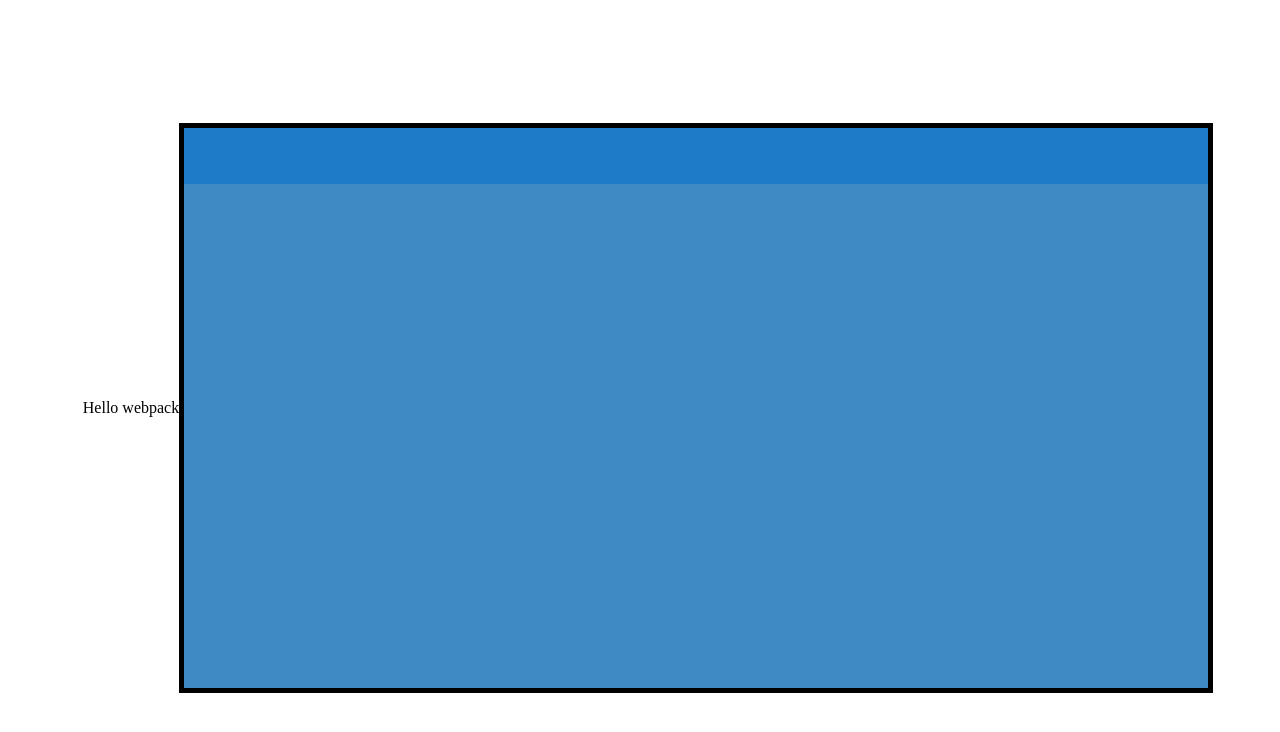
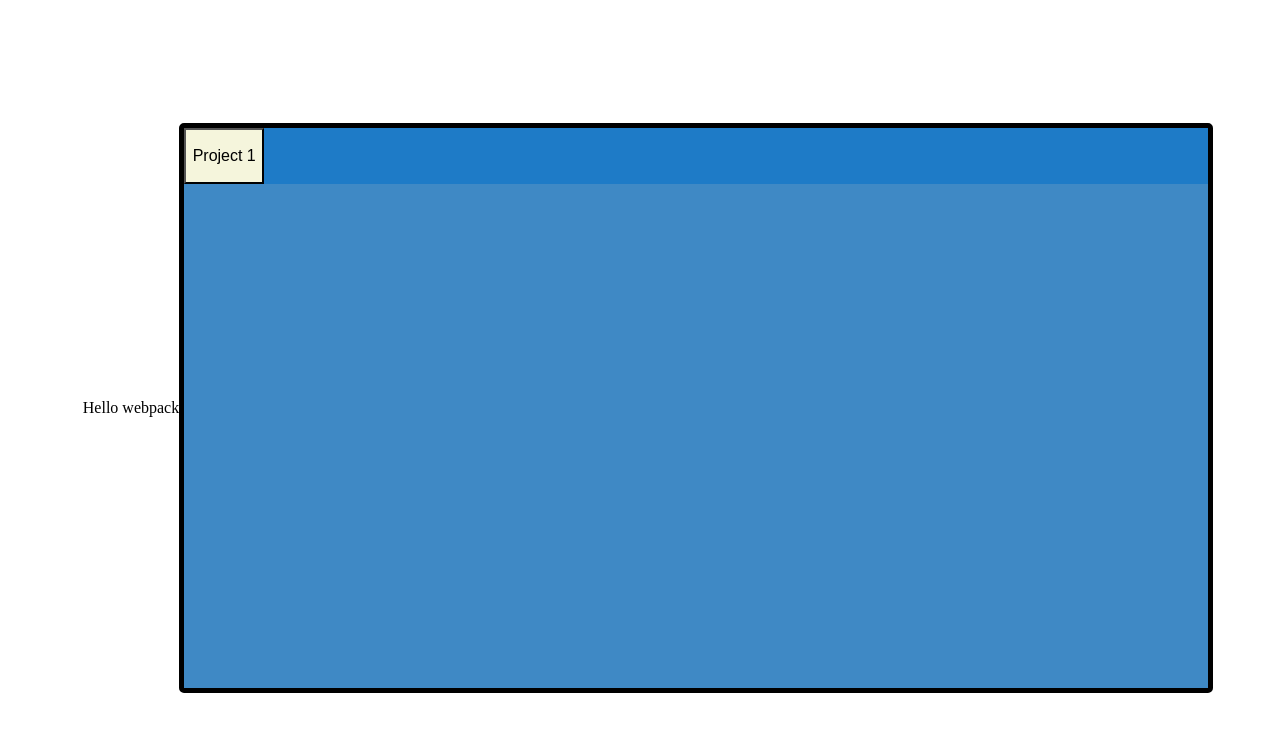
Before and after one commit to Moontoast435/List.it, a website built with webpack: page dist/index.html in a window 1280 px wide. Built offline with nearby package versions, Linux system fonts and the light colour scheme.

Commit message:
Add default project tab

```diff
--- a/src/layout/layout.js
+++ b/src/layout/layout.js
@@ -6,6 +6,12 @@ function layout() {
     const navBar = document.createElement('div');
     navBar.classList = 'navbar';
 
+    const defaultProject = document.createElement('button');
+    defaultProject.classList = 'project-button';
+    defaultProject.textContent = 'Project 1';
+
+    navBar.appendChild(defaultProject);
+
     mainContainer.appendChild(navBar);
 
     return mainContainer;
--- a/src/layout/style.css
+++ b/src/layout/style.css
@@ -3,6 +3,7 @@
     height: 70%;
     background-color: rgb(63, 137, 197);
     border: 5px solid black;
+    border-radius: 5px;
 }
 
 .navbar {
@@ -10,3 +11,10 @@
     width: 100%;
     background-color:  rgb(30, 123, 199);
 }
+
+.project-button {
+    height: 100%;
+    width: 5em;
+    background-color: beige;
+    font-size: 16px;
+}
```
